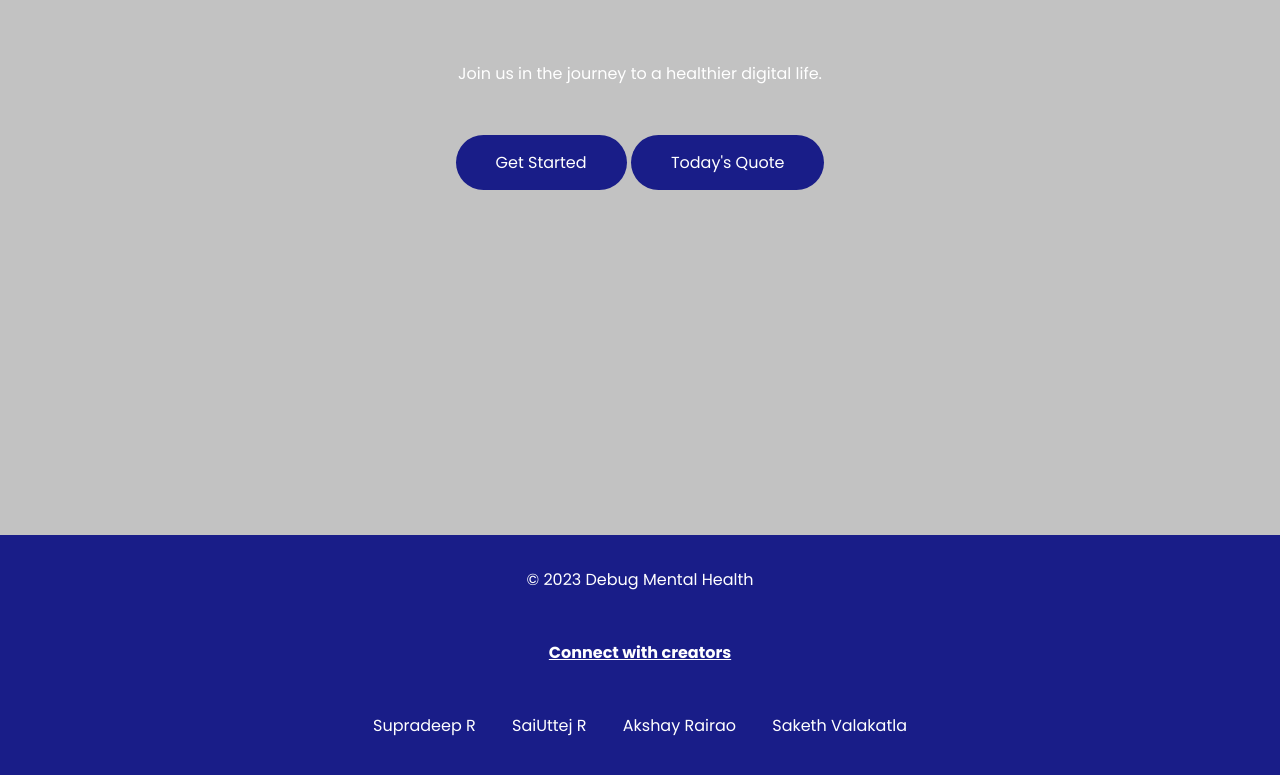
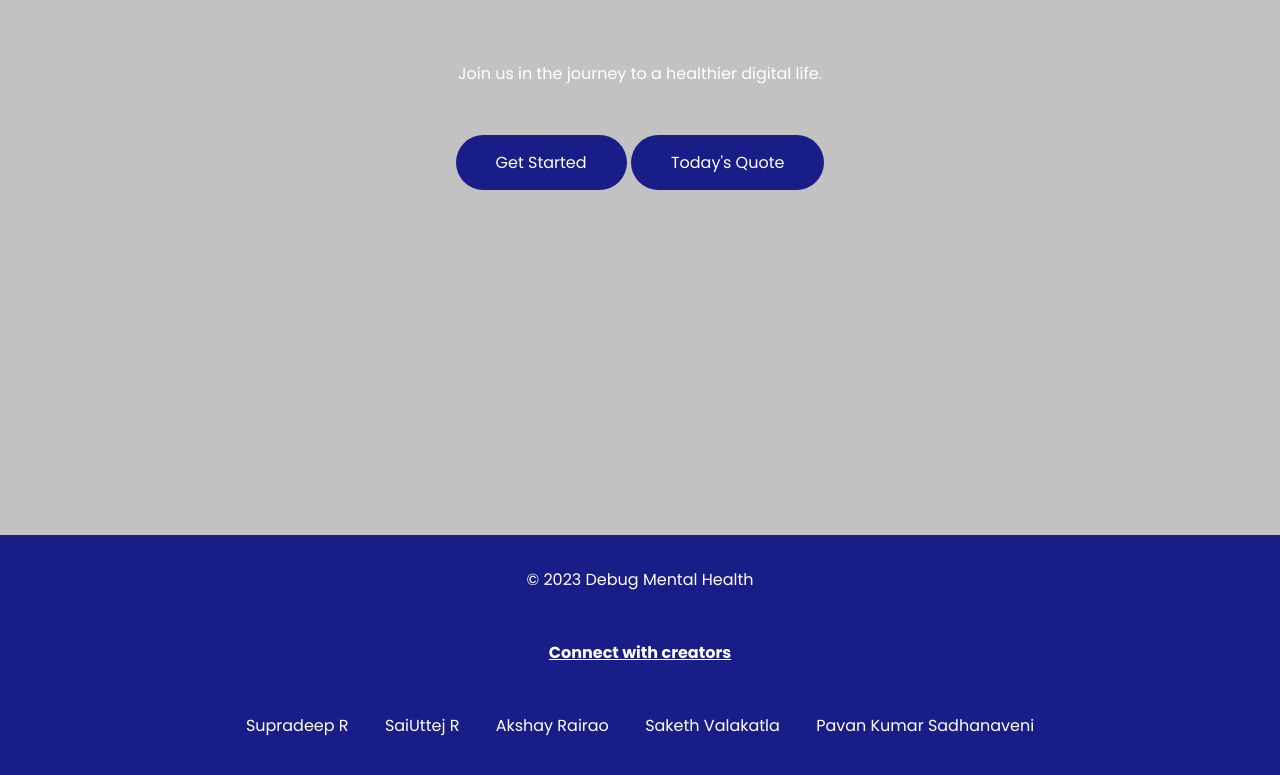
Before and after one commit to TheDebugCrew/codefury, a plain HTML site: page index.html in a window 1280 px wide. Shown: the part 358-1133 px from the top of the page. Drawn offline with Linux system fonts and the light colour scheme.

Commit message:
Updated file

```diff
--- a/index.html
+++ b/index.html
@@ -95,6 +95,11 @@
             <a href="https://www.linkedin.com/in/saketh-valakatla-a9194122b/" target="_blank">
               Saketh Valakatla
             </a>
+
+            <a href="https://www.linkedin.com/in/pavankumar1006/" target="_blank">
+              Pavan Kumar Sadhanaveni
+            </a>
+
           </div>
         </div>
     </footer>
```
